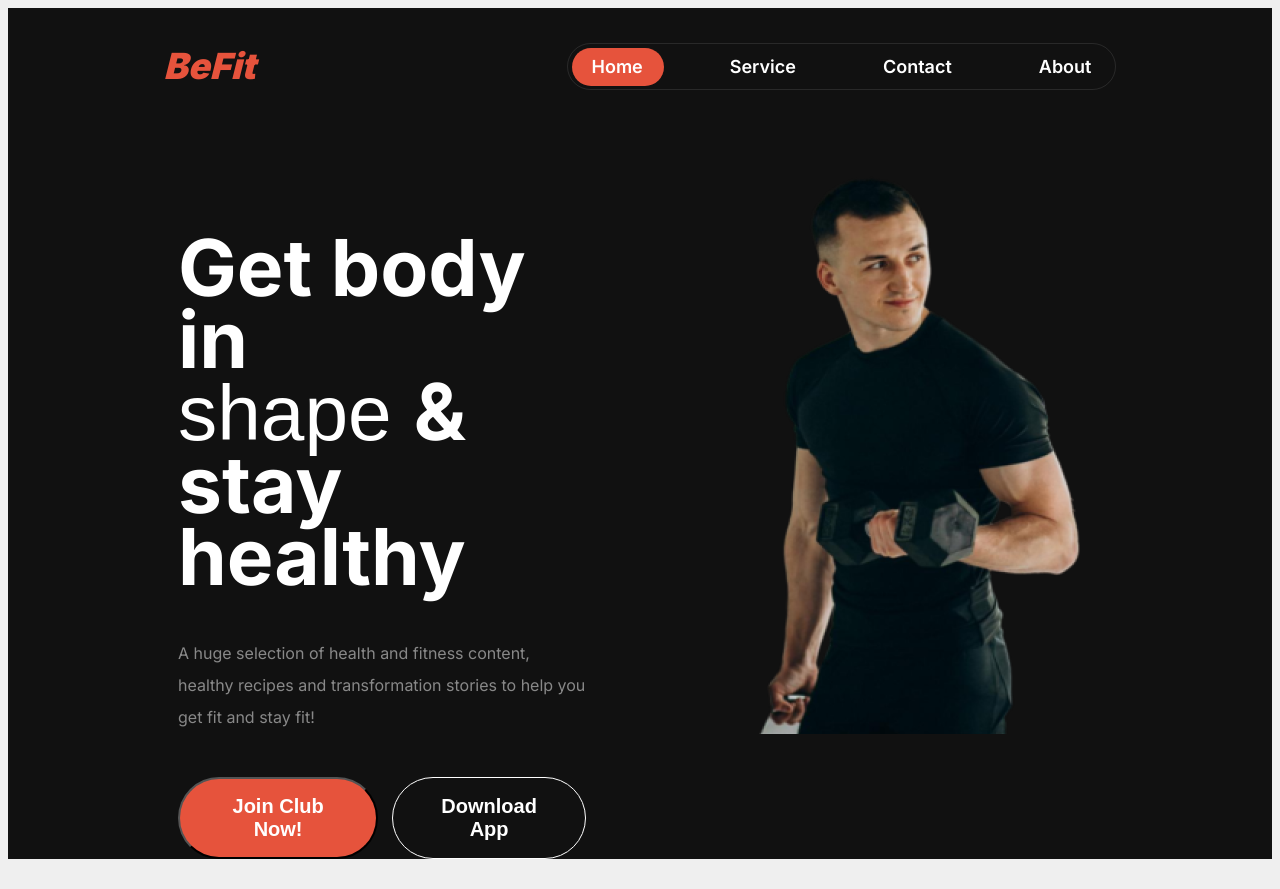
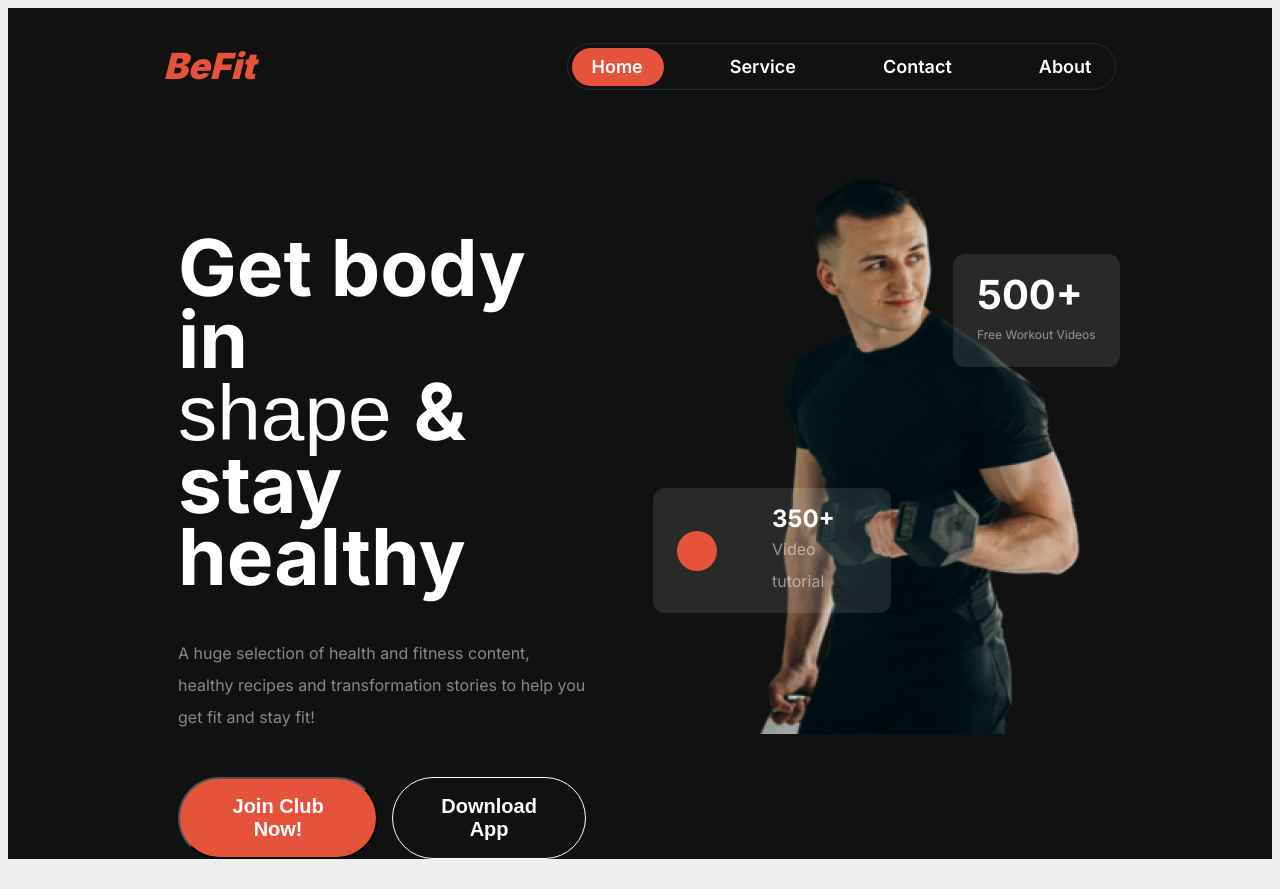
Before and after one commit to Coded-Adil/assignment102, a plain HTML site: page index.html in a window 1280 px wide. Drawn offline with Linux system fonts and the light colour scheme; a web font is replaced by a local one.

Commit message:
added banner

```diff
--- a/index.html
+++ b/index.html
@@ -30,19 +30,31 @@
         </nav>
 
         <!-- banner section -->
-         <section class="banner-container display-flex">
+        <section class="banner-container display-flex">
             <div class="banner-text display-flex">
                 <h3 class="banner-title">Get body in <br><span id="font">shape </span>& stay <br>healthy</h3>
-                <p class="box-description">A huge selection of health and fitness content, healthy recipes and transformation stories to help you get fit and stay fit!</p>
+                <p class="box-description">A huge selection of health and fitness content, healthy recipes and
+                    transformation stories to help you get fit and stay fit!</p>
                 <div class="banner-btn display-flex">
                     <button class="btn-red">Join Club Now!</button>
                     <button id="btn-basic">Download App</button>
                 </div>
             </div>
             <div class="banner-face-image">
+                <div class="banner-box1">
+                    <h4 class="box1-title">500+</h4>
+                    <p class="box-description box-1">Free Workout Videos</p>
+                </div>
                 <img src="images/Images 2.png" alt="">
+                <div class="banner-box2">
+                    <div class="empty"></div>
+                    <div class="box-text">
+                        <h4 class="box2-title">350+</h4>
+                        <p class="box-description box-2">Video tutorial</p>
+                    </div>
+                </div>
             </div>
-         </section>
+        </section>
     </header>
     <main>
 
--- a/styles/style.css
+++ b/styles/style.css
@@ -141,6 +141,61 @@ header{
     font-weight: 400;
 }
 
+.banner-box1{
+    max-width: 190px;
+    margin-top: 100px;
+    margin-left: 200px;
+    padding: 16px 24px;
+    border-radius: 12px;
+    background-color: rgba(255, 255, 255, 0.1);
+    position: absolute;
+}
+.banner-box2{
+    max-width: 190px;
+    margin-top: -250px;
+    margin-left: -100px;
+    padding: 16px 24px;
+    border-radius: 12px;
+    background-color: rgba(255, 255, 255, 0.1);
+    position: absolute;
+    display: grid;
+    grid-template-columns: repeat(2,1fr);
+    align-items: center;
+}
+
+.box1-title{
+    font-size: 2.5rem;
+    color: #FFFF;
+    margin-top: 0px;
+    margin-bottom: 0px;
+}
+
+.box2-title{
+    font-size: 1.5rem;
+    color: #FFFF;
+    margin-top: 0px;
+    margin-bottom: 0px;
+}
+
+.box-1{
+    font-size: 0.75rem;
+    margin-top: 0px;
+    margin-bottom: 0px;
+}
+
+.box-2{
+    font-size: 1rem;
+    margin-top: 0px;
+    margin-bottom: 0px;
+}
+
+.empty{
+    background-color: #E6533C;
+    height: 40px;
+    width: 40px;
+    border-radius: 50%;
+}
+
 /* Mobile responsive style */
 @media screen and (max-width: 576px) {
     .nav-bar{
```
